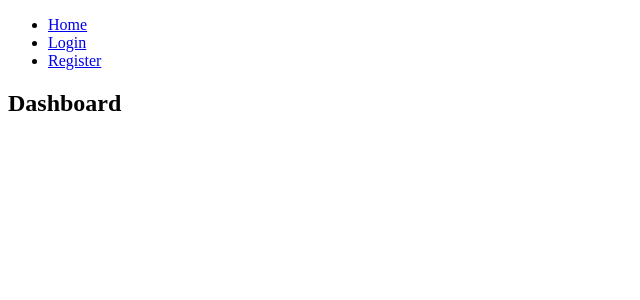
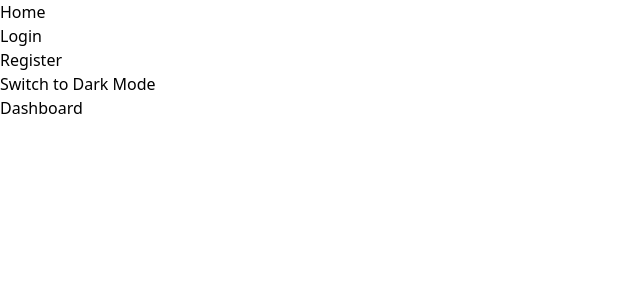
Before and after one commit to michaperki/pickle-planner, a React (Create React App) app in the folder frontend/: page /protected in a window 1280 px wide. Shown: the top 300 px of the page, without its empty margins (0-640 px from the left). Built offline with nearby package versions, Linux system fonts and the light colour scheme.

Commit message:
finishing toggle

```diff
--- a/frontend/src/App.js
+++ b/frontend/src/App.js
@@ -3,6 +3,9 @@ import React from 'react';
 import { AuthProvider } from './contexts/AuthContext';
 import { ThemeProvider } from './contexts/ThemeContext';
 import AppRoutes from './AppRoutes';
+import './styles/styles.css';
+import './styles/tailwind.css';
+
 
 function App() {
   return (
--- a/frontend/src/AppRoutes.js
+++ b/frontend/src/AppRoutes.js
@@ -3,7 +3,7 @@ import Home from './components/pages/Home';
 import Login from './components/auth/Login';
 import Register from './components/auth/Register';
 import Dashboard from './components/pages/Dashboard';
-import Navigation from './components/layout/Navigation';
+import Header from './components/layout/Header';
 import { useAuth } from './contexts/AuthContext';
 import { BrowserRouter as Router, Route, Routes, Navigate } from 'react-router-dom';
 
@@ -12,7 +12,7 @@ function AppRoutes() {
 
   return (
     <Router>
-      <Navigation />
+      <Header />
       <Routes>
         <Route path="/" element={<Home />} />
         <Route path="/login" element={<Login />} />
--- a/frontend/src/components/layout/Header.js
+++ b/frontend/src/components/layout/Header.js
@@ -0,0 +1,17 @@
+import { useTheme } from '../../contexts/ThemeContext';
+import Navigation from './Navigation';
+
+const Header = () => {
+  const { theme, toggleTheme } = useTheme();
+
+  return (
+    <header className={theme}>
+      <Navigation />
+      <button onClick={toggleTheme}>
+        {theme === 'light' ? 'Switch to Dark Mode' : 'Switch to Light Mode'}
+      </button>
+    </header>
+  );
+};
+
+export default Header;
--- a/frontend/src/contexts/ThemeContext.js
+++ b/frontend/src/contexts/ThemeContext.js
@@ -4,19 +4,20 @@ import React, { createContext, useContext, useState } from 'react';
 const ThemeContext = createContext();
 
 export const useTheme = () => {
-  return useContext(ThemeContext);
+    return useContext(ThemeContext);
 };
 
 export const ThemeProvider = ({ children }) => {
-  const [darkTheme, setDarkTheme] = useState(false);
+    const [theme, setTheme] = useState('light');
 
-  const toggleTheme = () => {
-    setDarkTheme(!darkTheme);
-  };
+    const toggleTheme = () => {
+        setTheme((currentTheme) => currentTheme === 'light' ? 'dark' : 'light');
+    };
 
-  return (
-    <ThemeContext.Provider value={{ darkTheme, toggleTheme }}>
-      {children}
-    </ThemeContext.Provider>
-  );
+    const value = {
+        theme,
+        toggleTheme,
+    };
+
+    return <ThemeContext.Provider value={value}>{children}</ThemeContext.Provider>;
 };
--- /dev/null
+++ b/frontend/src/styles/styles.css
@@ -0,0 +1,9 @@
+header.light {
+    background-color: white;
+    color: black;
+}
+
+header.dark {
+    background-color: black;
+    color: white;
+}
```
